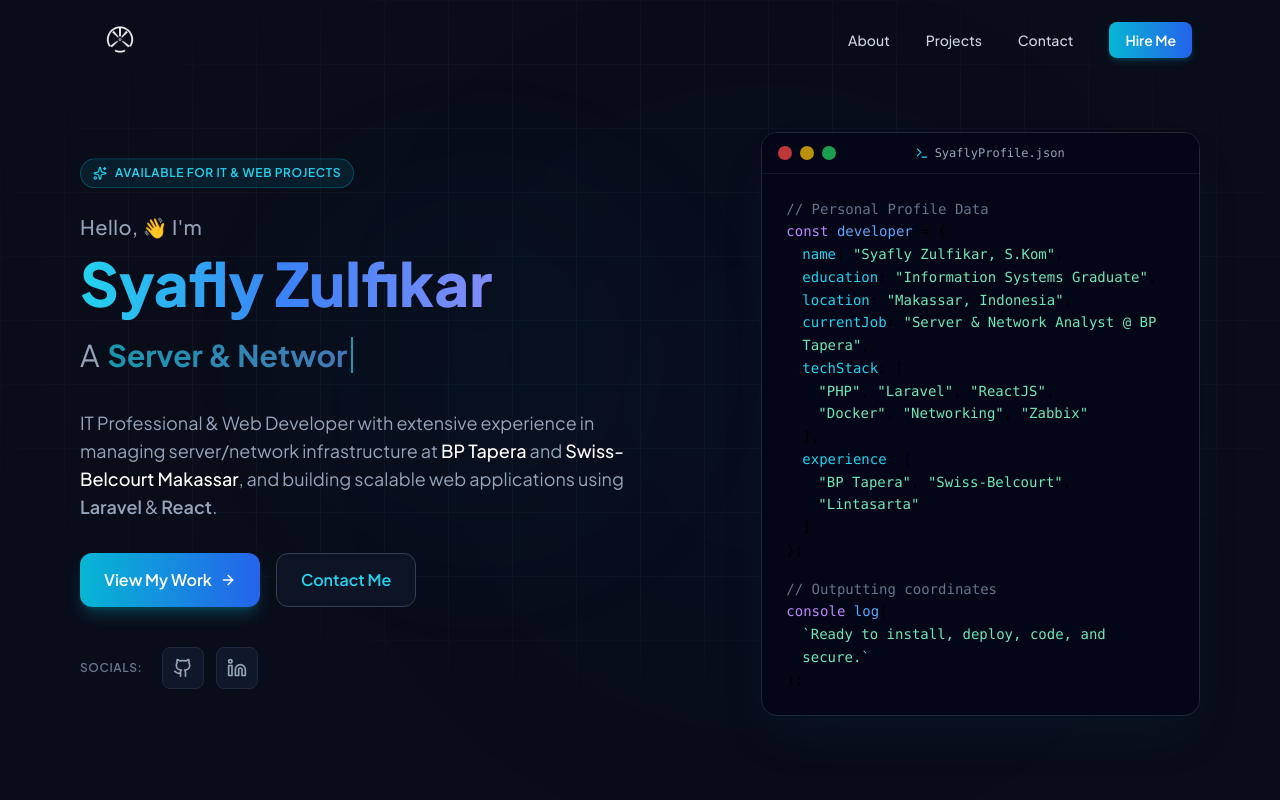
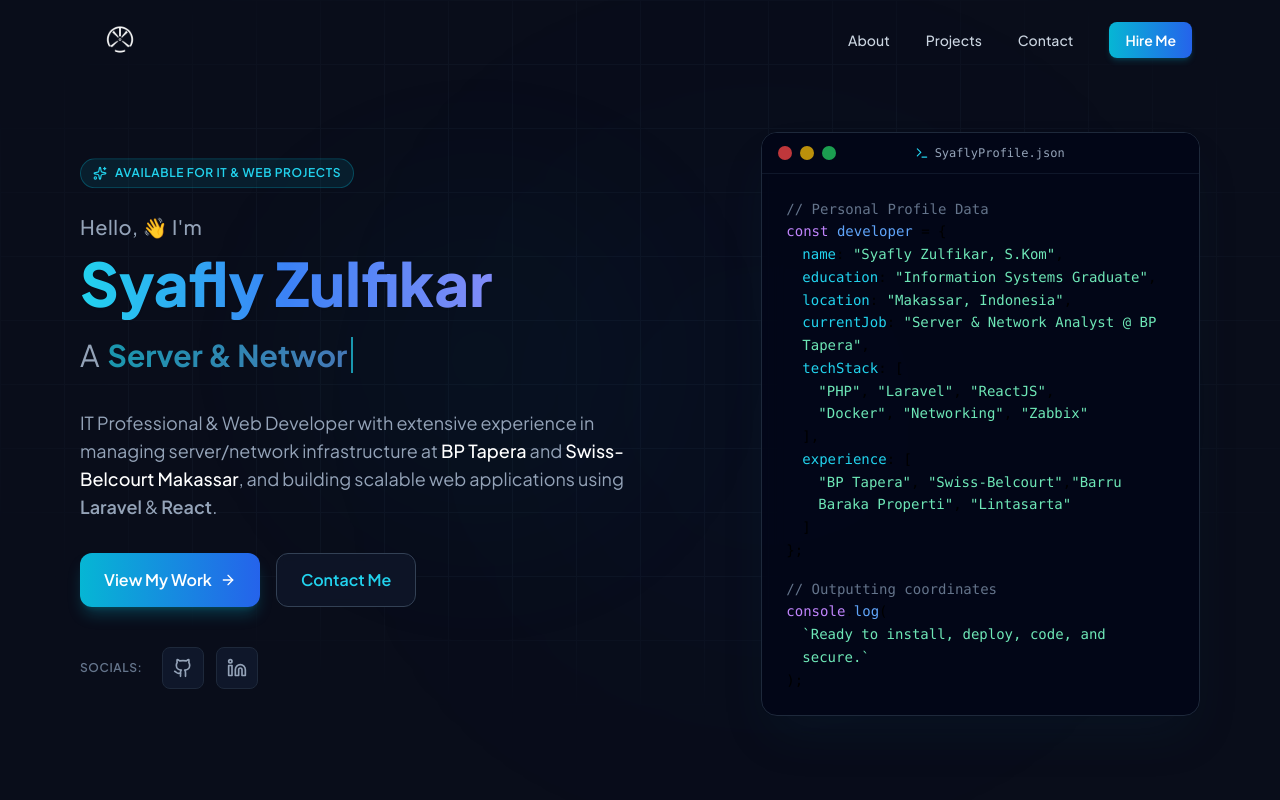
Before and after one commit to syafly/portfolio, a React (Vite) app: page / in a window 1280 px wide. Shown: the top 800 px of the page. Built offline with nearby package versions, Linux system fonts and the light colour scheme.

Commit message:
update 0.2

```diff
--- a/src/components/Hero.jsx
+++ b/src/components/Hero.jsx
@@ -77,7 +77,7 @@
 
             {/* Title */}
             <p className="text-slate-400 text-lg md:text-xl font-medium mb-3 tracking-wide">
-                Hello, 👋 I'm
+              Hello, 👋 I'm
             </p>
 
             <h1 className="text-4xl sm:text-5xl md:text-6xl font-extrabold text-white mb-6 leading-none">
@@ -123,8 +123,8 @@
               <span className="text-xs text-slate-500 font-semibold uppercase tracking-wider">Socials:</span>
               <div className="flex items-center gap-3">
                 {[
-                  { icon: <GithubSVG />, url: "https://github.com/", label: "GitHub" },
-                  { icon: <LinkedinSVG />, url: "https://linkedin.com/", label: "LinkedIn" }
+                  { icon: <GithubSVG />, url: "https://github.com/syafly/", label: "GitHub" },
+                  { icon: <LinkedinSVG />, url: "https://linkedin.com/syafly-zulfikar-31b450345", label: "LinkedIn" }
                 ].map((social, idx) => (
                   <a
                     key={idx}
@@ -193,7 +193,7 @@
                   <span className="text-cyan-400">experience</span>: [
                 </div>
                 <div className="pl-8">
-                  <span className="text-emerald-300">"BP Tapera"</span>, <span className="text-emerald-300">"Swiss-Belcourt"</span>, <span className="text-emerald-300">"Lintasarta"</span>
+                  <span className="text-emerald-300">"BP Tapera"</span>, <span className="text-emerald-300">"Swiss-Belcourt"</span>,<span className="text-emerald-300">"Barru Baraka Properti"</span>,  <span className="text-emerald-300">"Lintasarta"</span>
                 </div>
                 <div className="pl-4">]</div>
                 <div>&#125;;</div>
```
